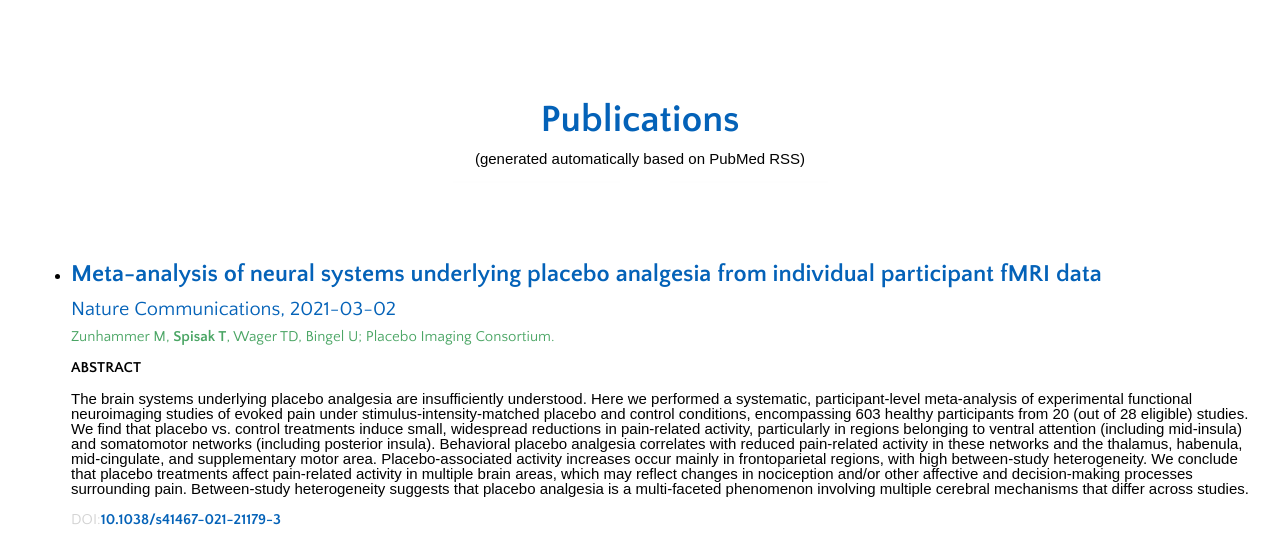
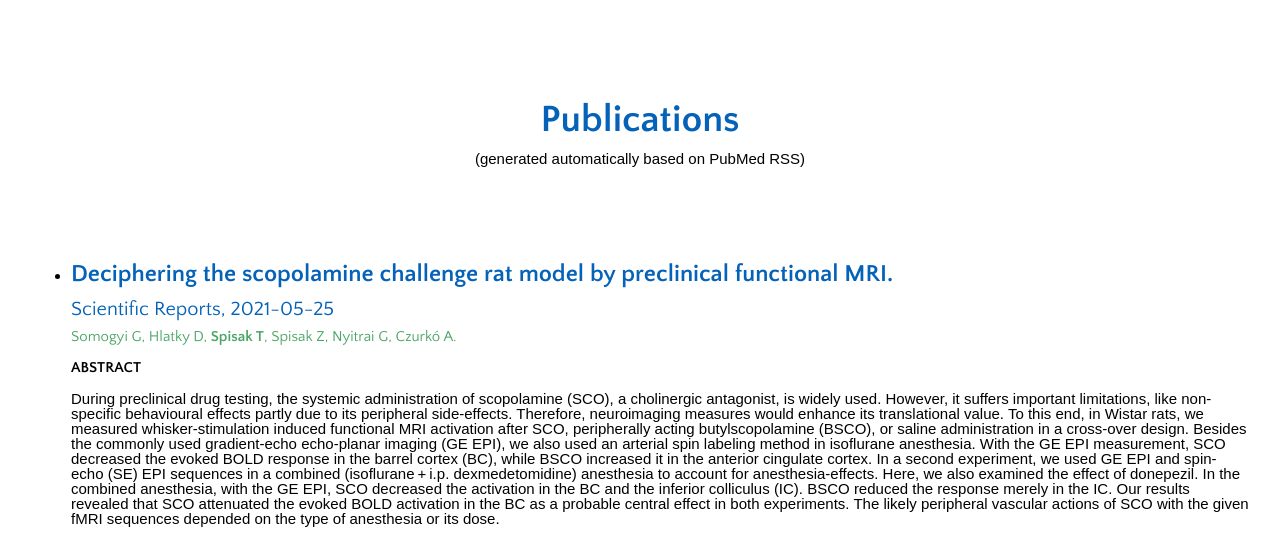
Before and after one commit to pni-lab/old_website, a plain HTML site: page index.html in a window 1280 px wide. Shown: the part 3146-3684 px from the top of the page. Drawn offline with Linux system fonts and the light colour scheme; some packages are replaced by stand-ins of ours; a web font is replaced by a local one.

Commit message:
rebuilding site Tue Jun  1 09:46:47 CEST 2021

```diff
--- a/index.html
+++ b/index.html
@@ -702,6 +702,15 @@
 
 
 <li xmlns:dc="http://purl.org/dc/elements/1.1/" class="regularitem">
+<h4 class="itemtitle"><a href="https://www.nature.com/articles/s41598-021-90273-9">Deciphering the scopolamine challenge rat model by preclinical functional MRI.</a></h4>
+<h5 class="itemposttime">
+<span>Scientific Reports, </span>2021-05-25</h5>
+<div class="itemcontent" name="decodeable"><div><p style="color: #4aa564;">Somogyi G, Hlatky D, <b>Spisak T</b>, Spisak Z, Nyitrai G, Czurkó A.</p><p><b>ABSTRACT</b></p>
+During preclinical drug testing, the systemic administration of scopolamine (SCO), a cholinergic antagonist, is widely used. However, it suffers important limitations, like non-specific behavioural effects partly due to its peripheral side-effects. Therefore, neuroimaging measures would enhance its translational value. To this end, in Wistar rats, we measured whisker-stimulation induced functional MRI activation after SCO, peripherally acting butylscopolamine (BSCO), or saline administration in a cross-over design. Besides the commonly used gradient-echo echo-planar imaging (GE EPI), we also used an arterial spin labeling method in isoflurane anesthesia. With the GE EPI measurement, SCO decreased the evoked BOLD response in the barrel cortex (BC), while BSCO increased it in the anterior cingulate cortex. In a second experiment, we used GE EPI and spin-echo (SE) EPI sequences in a combined (isoflurane + i.p. dexmedetomidine) anesthesia to account for anesthesia-effects. Here, we also examined the effect of donepezil. In the combined anesthesia, with the GE EPI, SCO decreased the activation in the BC and the inferior colliculus (IC). BSCO reduced the response merely in the IC. Our results revealed that SCO attenuated the evoked BOLD activation in the BC as a probable central effect in both experiments. The likely peripheral vascular actions of SCO with the given fMRI sequences depended on the type of anesthesia or its dose.
+</p><p style="color: lightgray"> DOI:<a href="https://doi.org/10.1038/s41598-021-90273-9">10.1038/s41598-021-90273-9</a></p></div></div>
+</li>
+
+<li xmlns:dc="http://purl.org/dc/elements/1.1/" class="regularitem">
 <h4 class="itemtitle"><a href="https://www.nature.com/articles/s41467-021-21179-3">Meta-analysis of neural systems underlying placebo analgesia from individual participant fMRI data</a></h4>
 <h5 class="itemposttime">
 <span>Nature Communications, </span>2021-03-02</h5>
```
